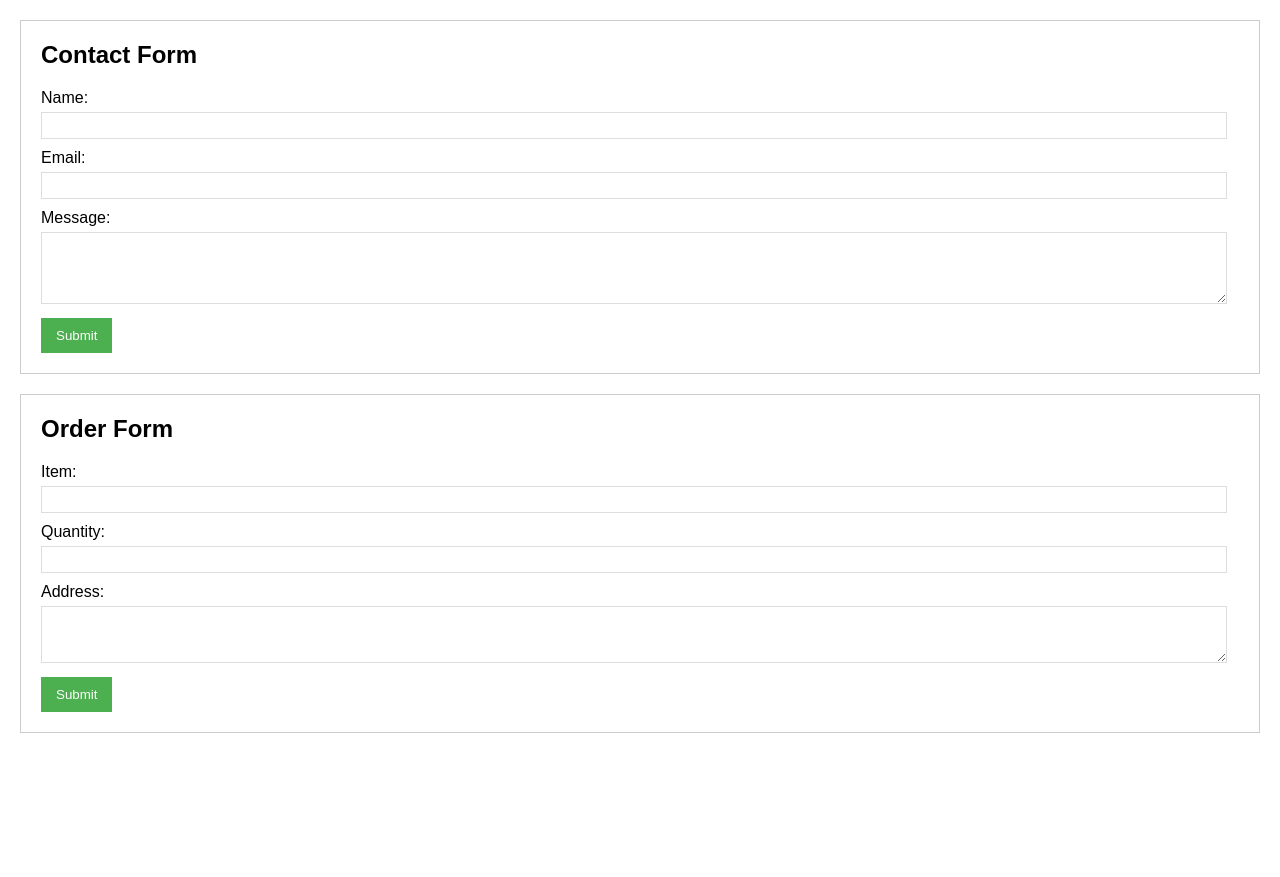
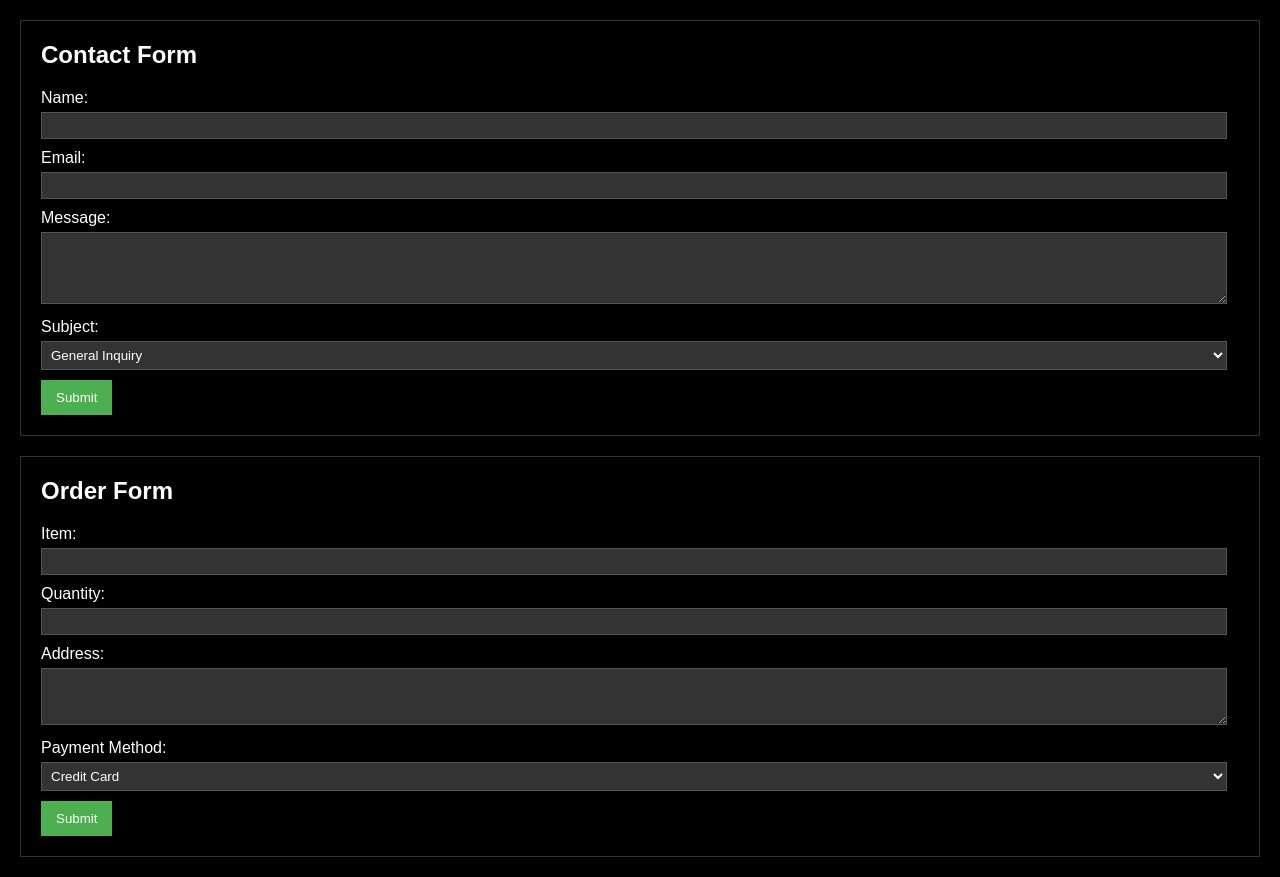
Before and after one commit to meady35/jds_meady, a plain HTML site: page index.html in a window 1280 px wide. Before the commit the page ends 800 px from the top, so only its background shows below. Drawn offline with Linux system fonts and the light colour scheme.

Commit message:
Update index.html

```diff
--- a/index.html
+++ b/index.html
@@ -1,14 +1,16 @@
 <!DOCTYPE html>
 <html>
 <head>
-<title>CJDS Form Submission main</title>
+<title>JDS Events Form Submission</title>
 <style>
   body {
     font-family: sans-serif;
     margin: 20px;
+    background-color: black;
+    color: white;
   }
   .form-container {
-    border: 1px solid #ccc;
+    border: 1px solid #333; /* Darker border for black background */
     padding: 20px;
     margin-bottom: 20px;
   }
@@ -20,12 +22,15 @@
     margin-bottom: 5px;
   }
   .form-container input[type="text"],
-  .form-container textarea {
-    width: calc(100% - 12px); /* Adjust for padding and border */
+  .form-container textarea,
+  .form-container select { /* Added select styling */
+    width: calc(100% - 12px);
     padding: 5px;
     margin-bottom: 10px;
-    border: 1px solid #ddd;
-    box-sizing: border-box; /* Include padding and border in width */
+    border: 1px solid #555; /* Darker input border */
+    background-color: #333; /* Darker input background */
+    color: white; /* White text for contrast */
+    box-sizing: border-box;
   }
   .form-container button {
     padding: 10px 15px;
@@ -33,6 +38,9 @@
     color: white;
     border: none;
     cursor: pointer;
+  }
+  .form-container select{
+    background-color: #333;
   }
 
 </style>
@@ -51,6 +59,13 @@
     <label for="contactMessage">Message:</label>
     <textarea id="contactMessage" name="message" rows="4" required></textarea>
 
+    <label for="contactSubject">Subject:</label>
+    <select id="contactSubject" name="subject">
+        <option value="General Inquiry">General Inquiry</option>
+        <option value="Support">Support</option>
+        <option value="Sales">Sales</option>
+    </select>
+
     <button type="button" onclick="submitForm('contactForm', 'YOUR_WEBHOOK_URL_CONTACT')">Submit</button>
   </form>
 </div>
@@ -66,6 +81,13 @@
 
     <label for="orderAddress">Address:</label>
     <textarea id="orderAddress" name="address" rows="3" required></textarea>
+
+    <label for="orderPayment">Payment Method:</label>
+    <select id="orderPayment" name="payment">
+        <option value="Credit Card">Credit Card</option>
+        <option value="PayPal">PayPal</option>
+        <option value="Bank Transfer">Bank Transfer</option>
+    </select>
 
     <button type="button" onclick="submitForm('orderForm', 'YOUR_WEBHOOK_URL_ORDER')">Submit</button>
   </form>
@@ -90,7 +112,7 @@ function submitForm(formId, webhookUrl) {
   .then(response => {
     if (response.ok) {
       alert('Form submitted successfully!');
-      form.reset(); // Clear the form
+      form.reset();
     } else {
       alert('Form submission failed.');
     }
```
